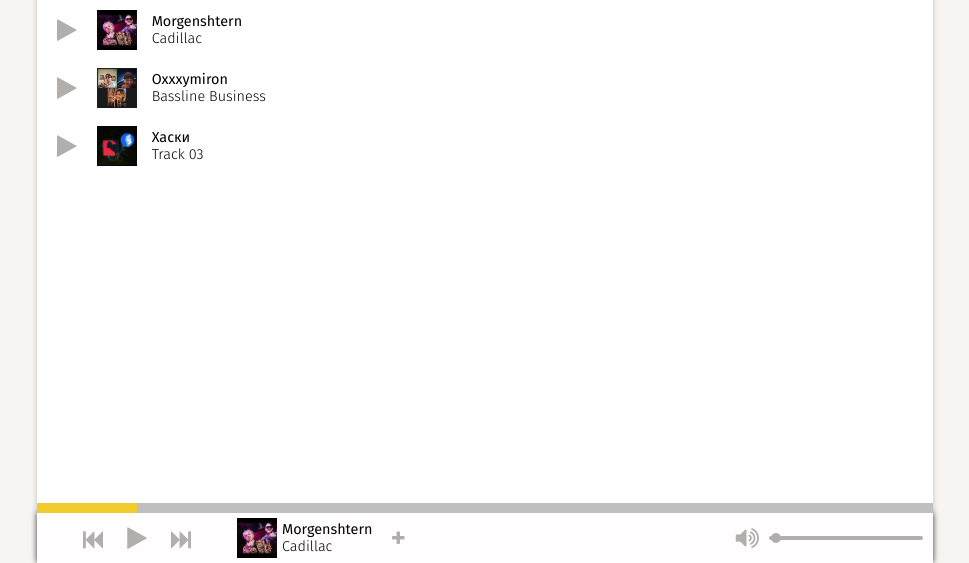
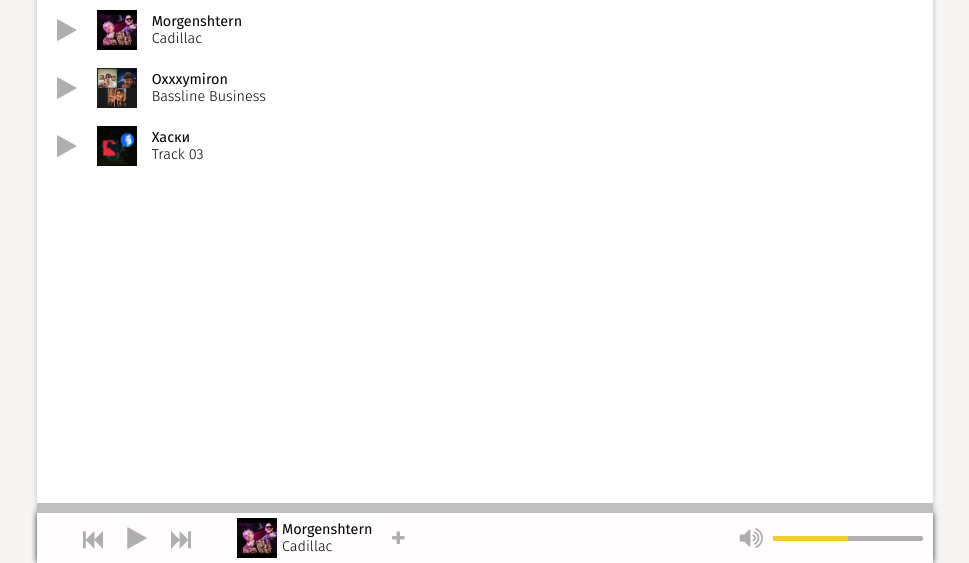
Before and after one commit to tkachas/music-player, a plain HTML site: page index.html in a window 1280 px wide. Both pictures are taken after a click on the element 979 px from the left and 775 px from the top of the page. Shown: the part 237-800 px from the top of the page, without its empty margins (155-1124 px from the left). Drawn offline with Linux system fonts and the light colour scheme.

Commit message:
volume controls

```diff
--- a/index.html
+++ b/index.html
@@ -76,8 +76,7 @@
             <div class="volume-bar">
                 <i id="player-buttons" class="fa fa-volume-up" aria-hidden="true" style="font-size:25px"></i>
                 <div class="volume-control">
-                    <div class="volume-background"></div>
-                    <div class="volume-control-button"></div>
+                    <div class="volume-filler"></div>
                 </div>
             </div>
         </div>
--- a/script/main.js
+++ b/script/main.js
@@ -20,6 +20,11 @@ let progressBarPointer = document.querySelector('.progress-bar-pointer');
 
 let startSong = new Audio();
 let playingNow;
+
+let volumeBar = document.querySelector('.volume-control');
+let volumeFiller = document.querySelector('.volume-filler');
+startSong.volume = parseInt(getComputedStyle(volumeFiller).width) / parseInt(getComputedStyle(volumeBar).width);
+
 
 let allTracks = [
     ['1', 'Morgenshtern', 'Cadillac','url(\'./img/morgenshtern-cadillac.jpeg\')', './tracks/morgenshtern-cadillac.mp3'],
@@ -51,6 +56,7 @@ setInterval(progressBarPointerMovement(), 200);
 initSongs();
 playSong();
 startSong.addEventListener('timeupdate', progressBar);
+volumeBar.addEventListener('click', volumeControl);
 
 
 function initSongs() {
@@ -171,7 +177,6 @@ function playPauseCurrent() {
         playCurrentButton.classList.add('fa-play');
         startSong.pause();
     }
-    console.log('asd');
 
 }
 
@@ -186,7 +191,6 @@ function setProgressTime(e) {
     const progressDivWidth = this.clientWidth;
     const clickX = e.pageX - parseInt(getComputedStyle(playingNowWin).left);
     const duration = startSong.duration;
-    console.log(clickX);
 
     startSong.currentTime = (clickX / progressDivWidth) * duration;
 }
@@ -204,8 +208,13 @@ function progressBarPointerMovement() {
     });
 }
 
+
+function volumeControl(e) {
+    volumeFiller.style.width = e.offsetX + 'px';
+    startSong.volume = parseInt(getComputedStyle(volumeFiller).width) / parseInt(getComputedStyle(volumeBar).width);
+}
+
 function setCurrentSong(songArr) {
-    console.log(songArr);
     playingNowArtist.innerText = songArr[1];
     playingNowName.innerText = songArr[2];
     playingNowImg.style.backgroundImage = songArr[3];
--- a/style/style.css
+++ b/style/style.css
@@ -237,18 +237,22 @@ a {
     }
     .volume-control {
         width: 150px;
-        height: 0;
+        height: 5px;
         border-radius: 3px;
-        border: 2px solid #b0afad;
+        /* border: 2px solid #b0afad; */
+        background: #b0afad;
         display: flex;
         align-items: center;
+        transition: 0.2s;
+        cursor: pointer;
     }
-    .volume-control-button {
-        background-color: #b0afad;
-        border-radius: 50%;
-        width: 10px;
+    .volume-control:hover {
         height: 10px;
-        cursor: pointer;
+    }
+    .volume-filler {
+        background-color: #f2cb2f;
+        height: 100%;
+        width: 90%;
     }
     .progress-bar {
         position: absolute;
@@ -266,7 +270,6 @@ a {
     .progress-bar-filler {
         position: absolute;
         height: 100%;
-        width: 100px;
         background-color: #f2cb2f;
         transition: 0.3s ease;
     }
```
